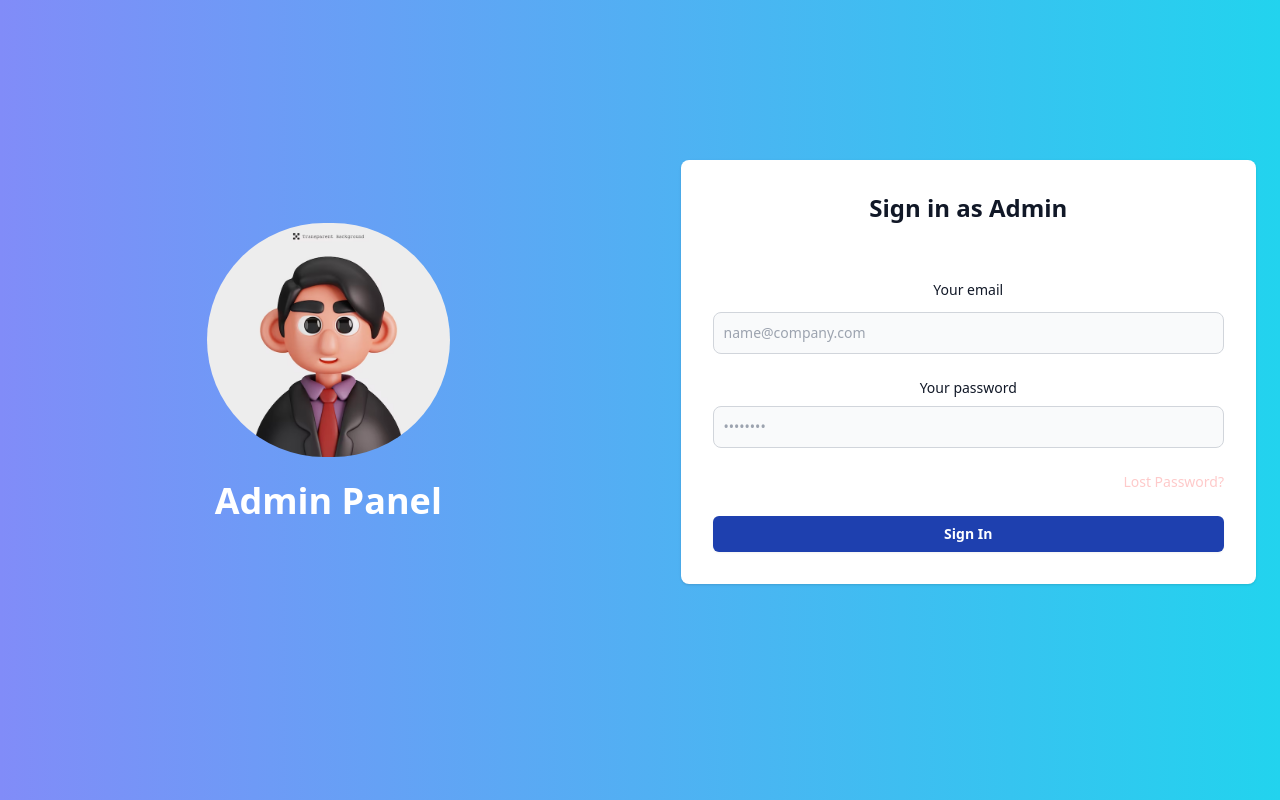
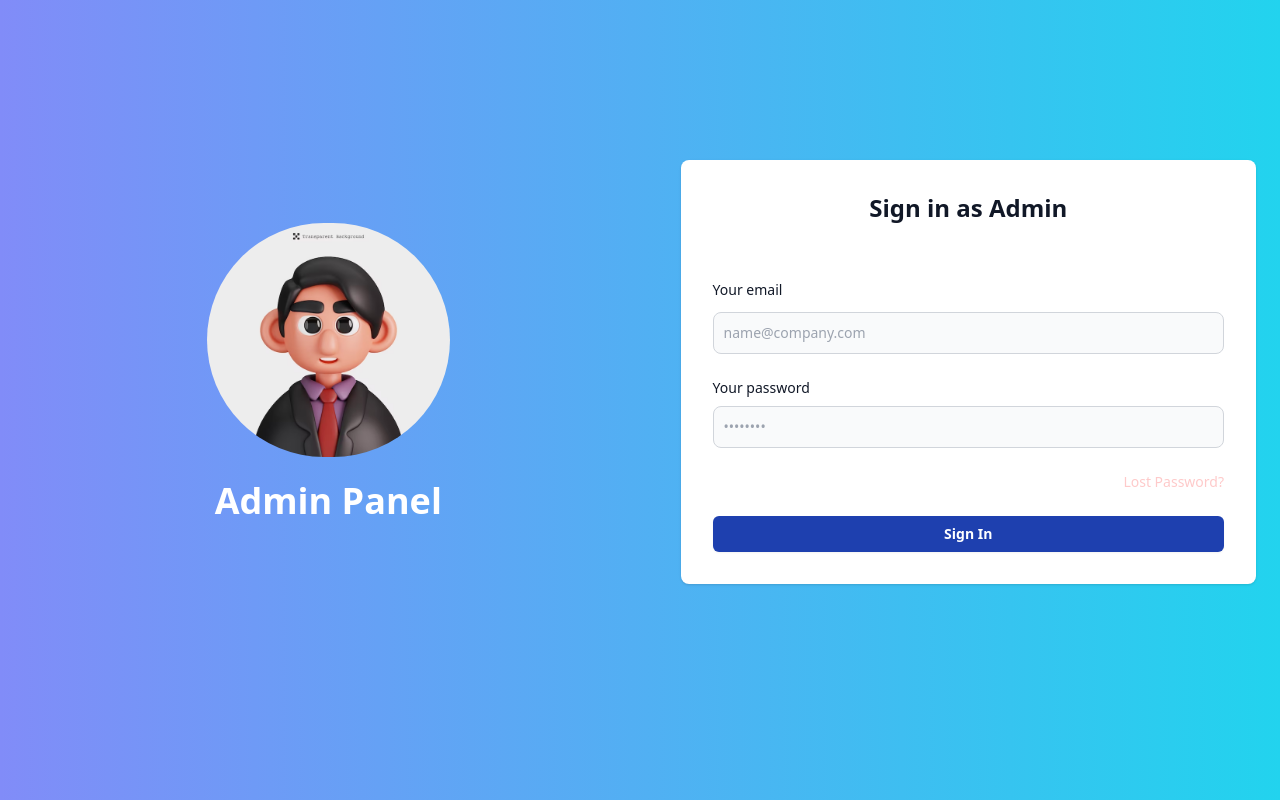
Before and after one commit to Gaurav8757/React-Components, a React (Vite) app: page /admin in a window 1280 px wide. Built offline with nearby package versions, Linux system fonts and the light colour scheme; a web font is replaced by a local one.

Commit message:
Admin Update

```diff
--- a/src/admin/Admin.jsx
+++ b/src/admin/Admin.jsx
@@ -71,7 +71,7 @@ function Admin() {
              <div>
               <label
                 htmlFor="email"
-                className="block mb-3 text-sm font-medium text-gray-900 dark:text-white"
+                className="block mb-3 text-sm text-start font-medium text-gray-900 dark:text-white"
               >
                 Your email
               </label>
@@ -93,8 +93,7 @@ function Admin() {
             <div>
               <label
                 htmlFor="password"
-                className="block mb-2 text-sm font-medium text-gray-900 dark:text-white"
-              >
+                className="block mb-2 text-sm text-start font-medium text-gray-900 dark:text-white">
                 Your password
               </label>
               <input
```
